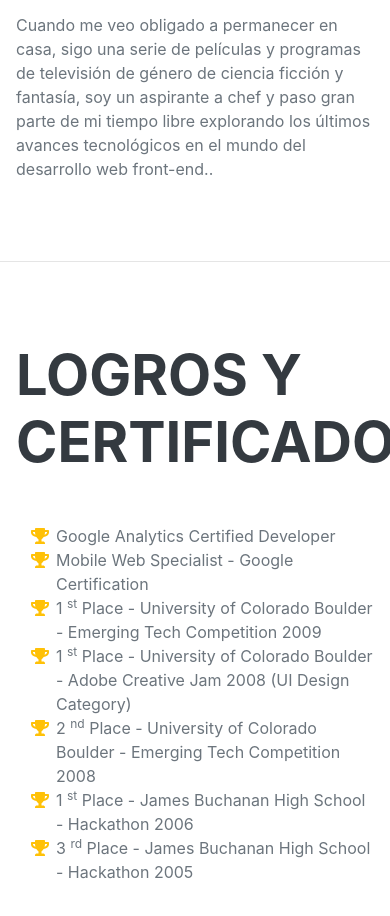
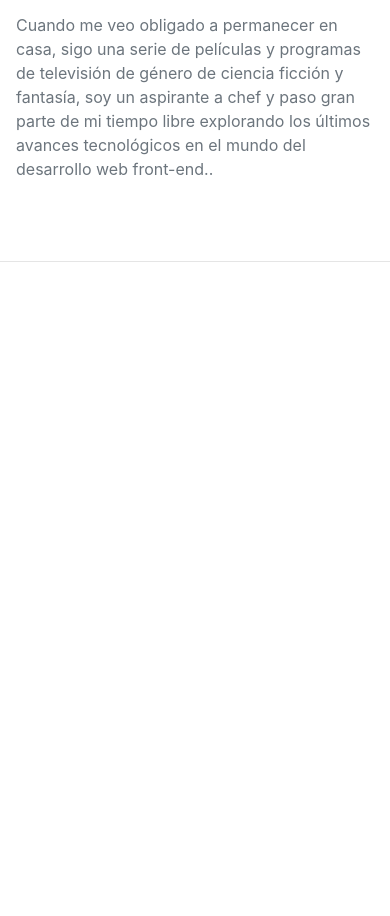
Before and after one commit to Trofu/CV, a plain HTML site: page index.html in a window 390 px wide. Shown: the part 3200-4116 px from the top of the page. After the commit the page ends 3462 px from the top, so only its background shows below. Drawn offline with nearby package versions, Linux system fonts and the light colour scheme; a web font is replaced by a local one.

Commit message:
Final 1.0

```diff
--- a/index.html
+++ b/index.html
@@ -30,7 +30,6 @@
                     <li class="nav-item"><a class="nav-link js-scroll-trigger" href="#education">Educacion</a></li>
                     <li class="nav-item"><a class="nav-link js-scroll-trigger" href="#skills">Habilidades</a></li>
                     <li class="nav-item"><a class="nav-link js-scroll-trigger" href="#interests">Intereses</a></li>
-                    <li class="nav-item"><a class="nav-link js-scroll-trigger" href="#awards">Logros y Certificados</a></li>
                 </ul>
             </div>
         </nav>
@@ -137,52 +136,6 @@
                 </div>
             </section>
             <hr class="m-0" />
-            <!-- Awards-->
-            <section class="resume-section" id="awards">
-                <div class="resume-section-content">
-                    <h2 class="mb-5">Logros y Certificados</h2>
-                    <ul class="fa-ul mb-0">
-                        <li>
-                            <span class="fa-li"><i class="fas fa-trophy text-warning"></i></span>
-                            Google Analytics Certified Developer
-                        </li>
-                        <li>
-                            <span class="fa-li"><i class="fas fa-trophy text-warning"></i></span>
-                            Mobile Web Specialist - Google Certification
-                        </li>
-                        <li>
-                            <span class="fa-li"><i class="fas fa-trophy text-warning"></i></span>
-                            1
-                            <sup>st</sup>
-                            Place - University of Colorado Boulder - Emerging Tech Competition 2009
-                        </li>
-                        <li>
-                            <span class="fa-li"><i class="fas fa-trophy text-warning"></i></span>
-                            1
-                            <sup>st</sup>
-                            Place - University of Colorado Boulder - Adobe Creative Jam 2008 (UI Design Category)
-                        </li>
-                        <li>
-                            <span class="fa-li"><i class="fas fa-trophy text-warning"></i></span>
-                            2
-                            <sup>nd</sup>
-                            Place - University of Colorado Boulder - Emerging Tech Competition 2008
-                        </li>
-                        <li>
-                            <span class="fa-li"><i class="fas fa-trophy text-warning"></i></span>
-                            1
-                            <sup>st</sup>
-                            Place - James Buchanan High School - Hackathon 2006
-                        </li>
-                        <li>
-                            <span class="fa-li"><i class="fas fa-trophy text-warning"></i></span>
-                            3
-                            <sup>rd</sup>
-                            Place - James Buchanan High School - Hackathon 2005
-                        </li>
-                    </ul>
-                </div>
-            </section>
         </div>
         <!-- Bootstrap core JS-->
         <script src="https://cdnjs.cloudflare.com/ajax/libs/jquery/3.5.1/jquery.min.js"></script>
```
